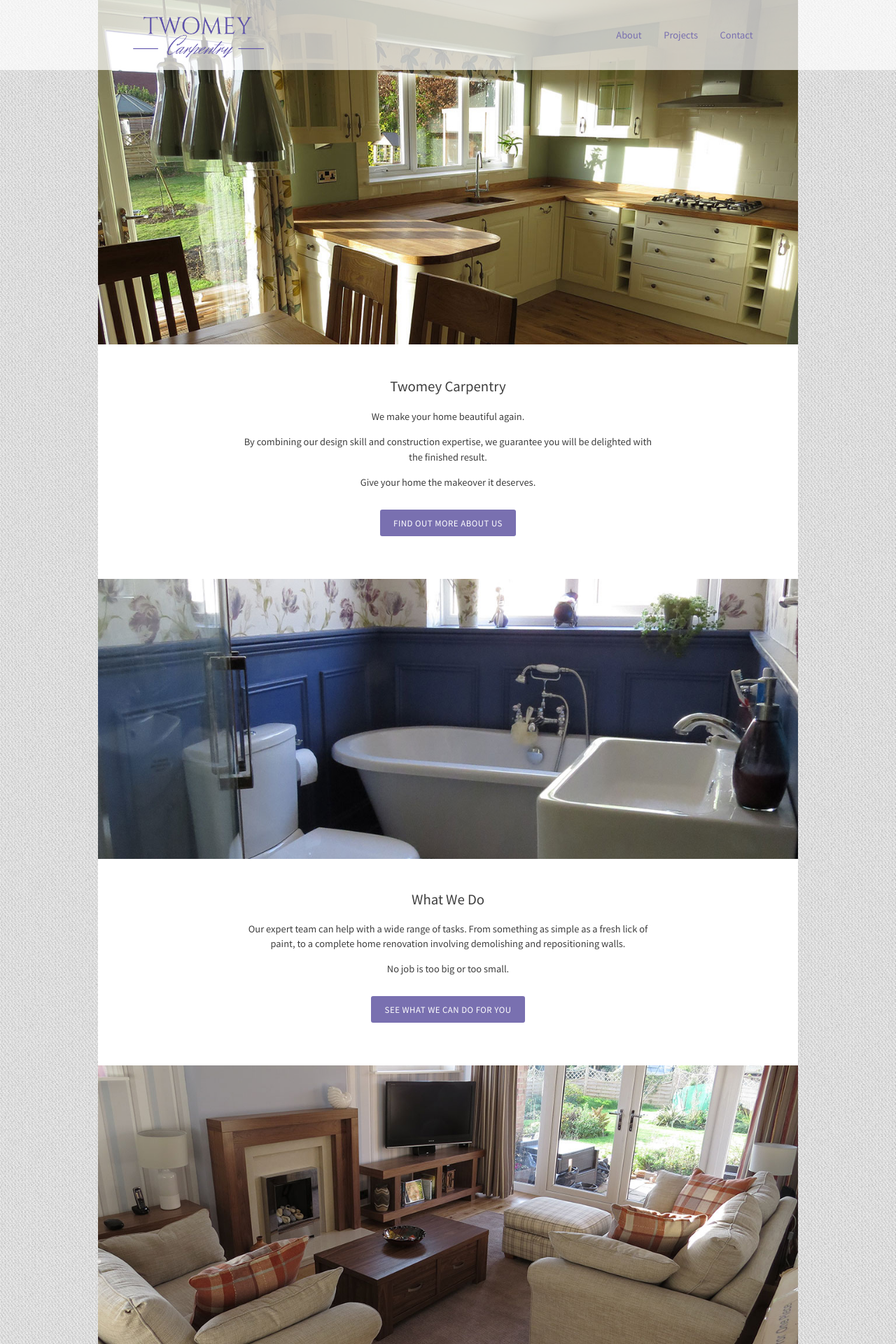
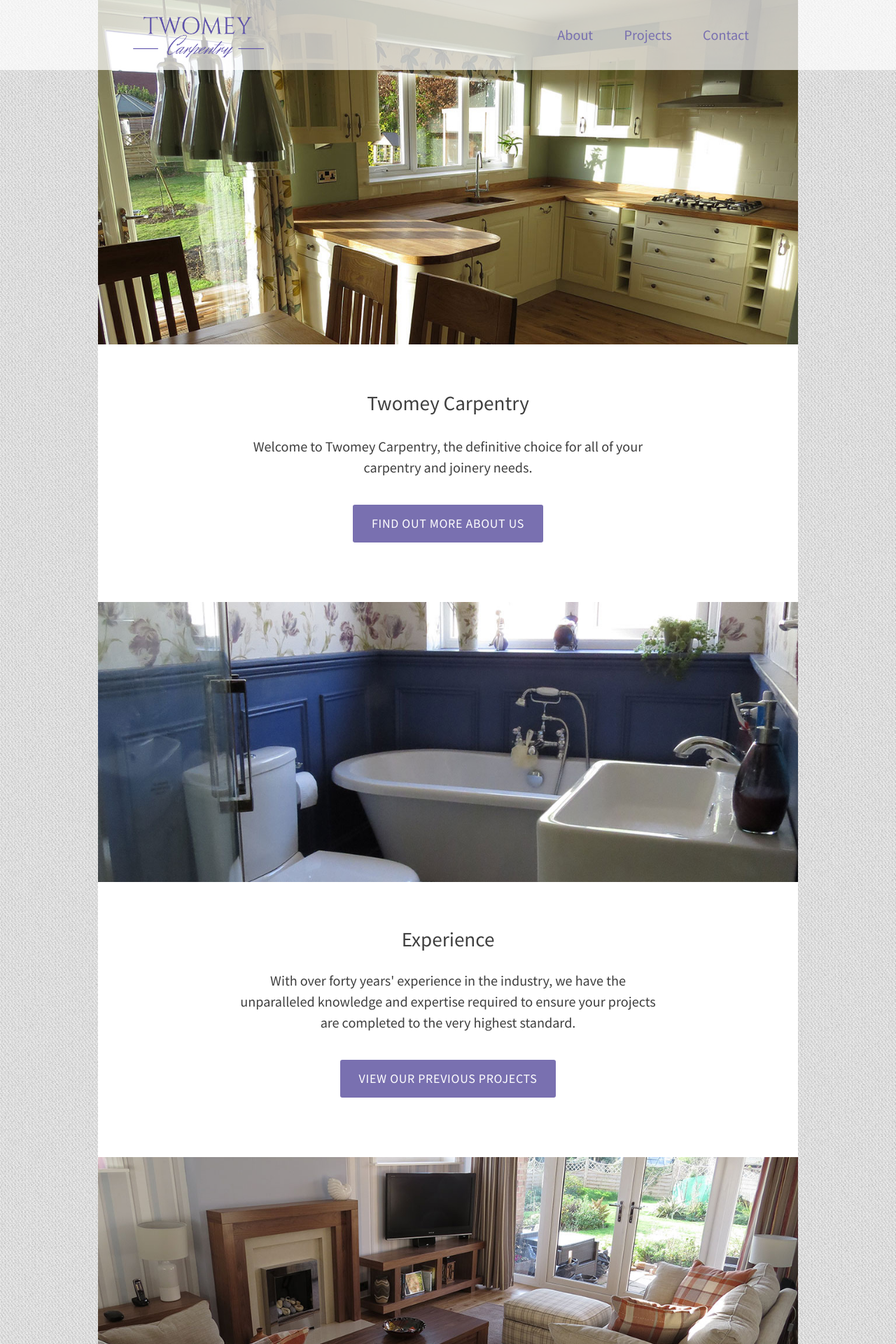
Before and after one commit to LukeTwomey/twomeycarpentry, a PHP site: page / in a window 1280 px wide. Shown: the top 1920 px of the page at 70% size. Run offline with PHP 8.4, Linux system fonts and the light colour scheme.

Commit message:
Update copy on homepage and increase font size for larger displays.

```diff
--- a/index.php
+++ b/index.php
@@ -20,9 +20,7 @@
                 <div class="text">
                     <div class="content">
                         <h1>Twomey Carpentry</h1>
-                        <p>We make your home beautiful again.</p>
-                        <p>By combining our design skill and construction expertise, we guarantee you will be delighted with the finished result.</p>
-                        <p>Give your home the makeover it deserves.</p>
+                        <p>Welcome to Twomey Carpentry, the definitive choice for all of your carpentry and joinery needs.</p>
                         <a href="about" class="button">Find out more about us</a>
                     </div>
                 </div>
@@ -32,10 +30,9 @@
 
                 <div class="text">
                     <div class="content">
-                        <h2>What We Do</h2>
-                        <p>Our expert team can help with a wide range of tasks. From something as simple as a fresh lick of paint, to a complete home renovation involving demolishing and repositioning walls.</p>
-                        <p>No job is too big or too small. </p>
-                        <a href="contact" class="button">See what we can do for you</a>
+                        <h2>Experience</h2>
+                        <p>With over forty years' experience in the industry, we have the unparalleled knowledge and expertise required to ensure your projects are completed to the very highest standard.</p>
+                        <a href="projects" class="button">View our previous projects</a>
                     </div>
                 </div>
 
@@ -44,9 +41,10 @@
 
                 <div class="text">
                     <div class="content">
-                        <h2>Why We Do It</h2>
-                        <p>We love what we do. Every bit of our enthusiasm gets poured into every project, and the finished article reflects that. We take great satisfaction in delighting our clients, and giving them something to cherish for years.</p>
-                        <a href="projects" class="button">View our previous work</a>
+                        <h2>Services</h2>
+                        <p>Covering Bexhill, Eastbourne and Hastings, we provide a wide range of services.<p>
+                        <p>From smaller jobs such as putting up shelves and hanging doors, to larger projects like kitchen fitting and flooring.</p>
+                        <a href="/" class="button">View services we provide</a>
                     </div>
                 </div>
 
--- a/stylesheets/style.less
+++ b/stylesheets/style.less
@@ -554,9 +554,9 @@ svg {
     ******************         GENERAL          *******************
     **************************************************************/
 
-	/*html{
-        font-size: 1.5em;
-    }*/
+	html{
+        font-size: 1.2em;
+    }
 
     /**************************************************************
     ***************         PAGE-CONTENT          *****************
@@ -597,9 +597,9 @@ svg {
     ******************         GENERAL          *******************
     **************************************************************/
 
-	/*html{
-        font-size: 2em;
-    }*/
+	html{
+        font-size: 1.4em;
+    }
 
     /**************************************************************
     ******************         HEADER          *******************
```
Also changed, not shown: stylesheets/style.css.
